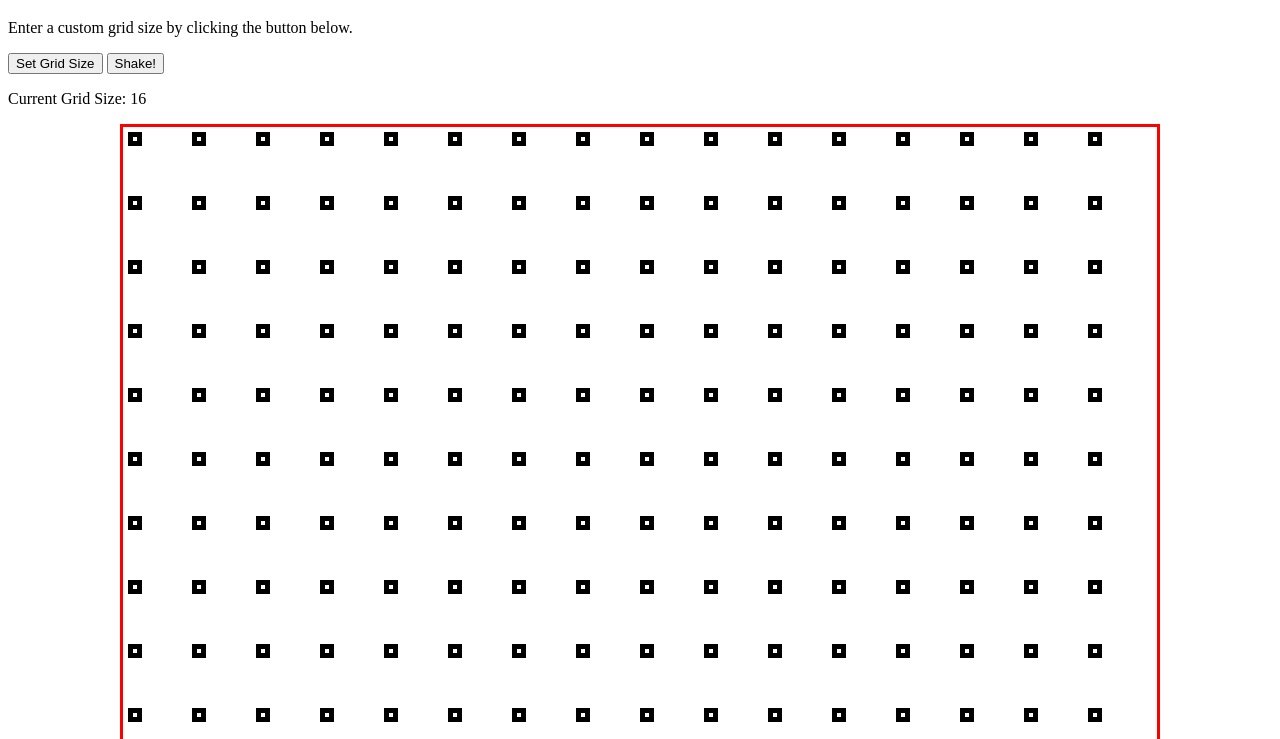
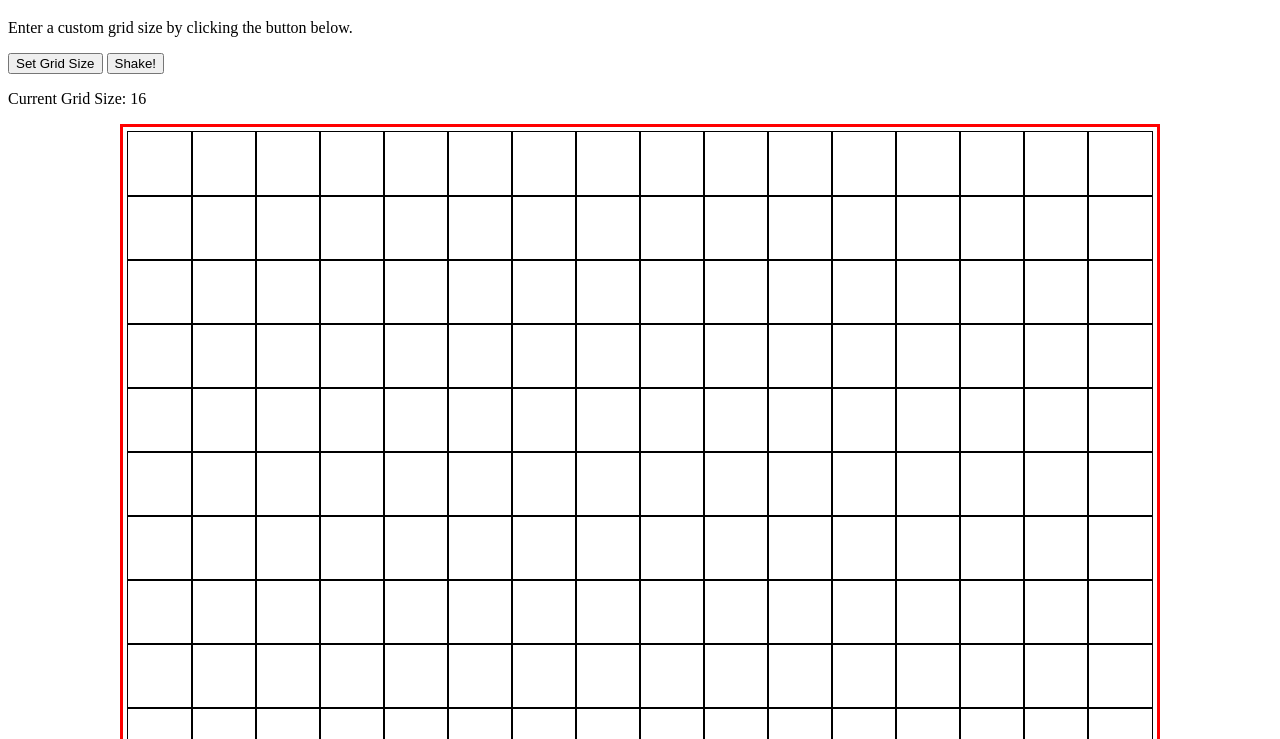
Before and after one commit to GimboidGit/Odin-EtchASketch, a plain HTML site: page index.html in a window 1280 px wide. Shown: the part 61-800 px from the top of the page. Drawn offline with Linux system fonts and the light colour scheme.

Commit message:
Update EtchASketch.js and style.css
EtchASketch.js:
* Commented out code in RenderCanvas function that was
    sizing individual grid items
** This means we now let the CSS Grid Container size items

style.css:
* Updated the styling for the .box class
* Comments added to reflect alt options for styling.

```diff
--- a/scripts/EtchASketch.js
+++ b/scripts/EtchASketch.js
@@ -26,11 +26,12 @@ function RenderCanvas(numberOfBoxes)
         let box = document.createElement("div");
         box.setAttribute("class", "box");
 
-        let calculateSize = `${100 / numberOfBoxes}%`;
-        box.style.width = calculateSize;
-        box.style.height = calculateSize;
-
-
+        //We were trying to be clever. Didn't help.
+        //Let's leave CSS Grid to handle the sizing of Cells!
+        //
+        // let calculateSize = `${100 / numberOfBoxes}%`;
+        // box.style.width = calculateSize;
+        // box.style.height = calculateSize;
 
         //Register event listener.
         box.addEventListener("mouseover", ColourIt);
--- a/styles/style.css
+++ b/styles/style.css
@@ -9,14 +9,18 @@
     height: 1024px;
 
     padding: 5px 5px;
+
+    /* Can use this instead of .plain-border */
+    /* border: 1px solid black; */
 }
 
 .box {
-    width: 50px;
-    height: 50px;
-    border-style: solid;
+    /* border-style: solid;
     border-color: black;
-    border-width: 5px;
+    border-width: 2px; */
+
+    /* Can use instead of border */
+    outline: 1px solid black;
 }
 
 
```
